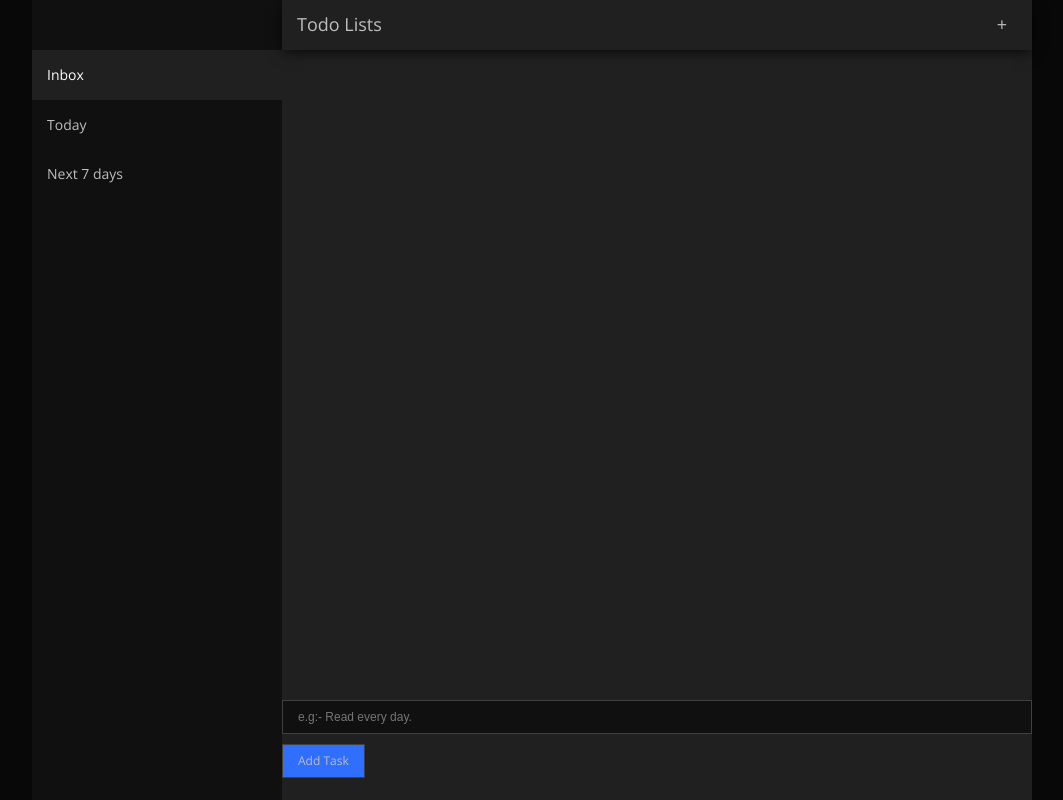
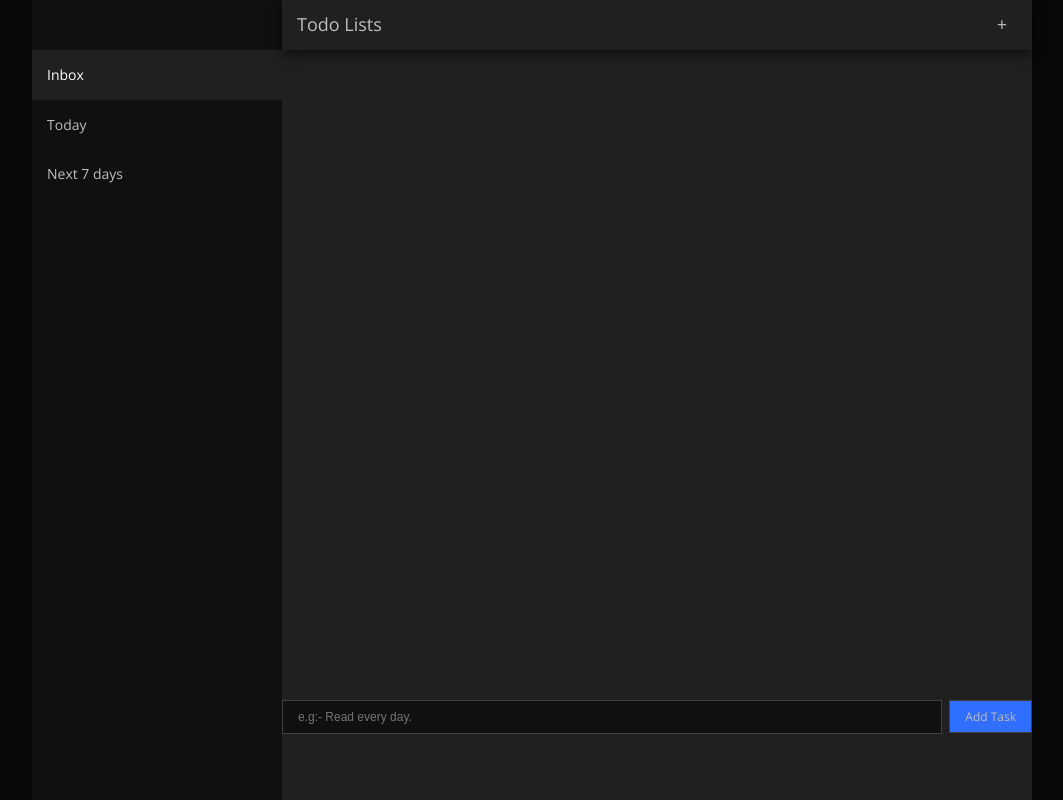
Before and after one commit to rajnishcoder/todoApp, an Angular app: page /home in a window 1280 px wide. Shown: the whole page, without its empty margins (108-1171 px from the left). Built offline with nearby package versions, Linux system fonts and the light colour scheme.

Commit message:
add task input  UI changed

```diff
--- a/src/app/components/container/container.component.html
+++ b/src/app/components/container/container.component.html
@@ -8,11 +8,13 @@
   </ul>
   <div class="addInputWrap">
     <input
+      class="addTaskInput"
       type="text"
       name="task"
       placeholder="e.g:- Read every day."
       [(ngModel)]="taskName"
-      (keyup.enter)="addNewTask()">
-    <div class="primaryButton" (click)="addNewTask()">Add Task</div>
+      (keyup.enter)="addNewTask()"
+    />
+    <div class="primaryButton floatRight" (click)="addNewTask()">Add Task</div>
   </div>
 </div>
--- a/src/app/components/container/container.component.scss
+++ b/src/app/components/container/container.component.scss
@@ -6,6 +6,7 @@
 .addInputWrap {
     float: left;
     width: 100%;
+    margin: 10px 0;
 }
 .todoList {
     overflow-y: auto;
@@ -38,3 +39,7 @@
     margin-bottom: 5px;
     opacity: 0.3;
 }
+.addTaskInput {
+    margin: 0;
+    width: calc(100% - 90px);
+}
```
